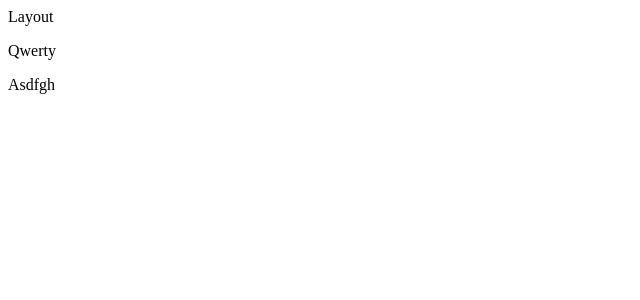
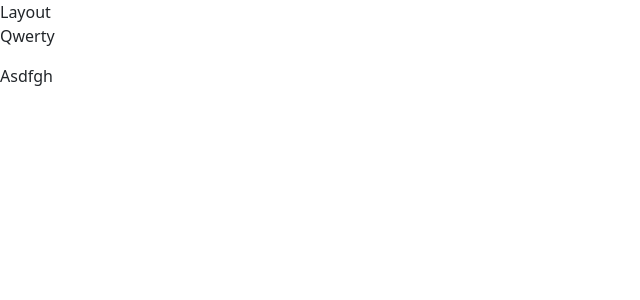
Before and after one commit to MxZhur/task-tree, a React (Vite) app: page / in a window 1280 px wide. Shown: the top 300 px of the page, without its empty margins (0-640 px from the left). Built offline with nearby package versions, Linux system fonts and the light colour scheme.

Commit message:
Added React Bootstrap

```diff
--- a/package.json
+++ b/package.json
@@ -14,6 +14,7 @@
     "@tauri-apps/api": "^1",
     "bootstrap": "^5.3.3",
     "react": "^18.2.0",
+    "react-bootstrap": "^2.10.1",
     "react-dom": "^18.2.0",
     "react-graph-vis": "^1.0.7",
     "react-redux": "^9.1.0",
--- a/src/App.css
+++ b/src/App.css
@@ -0,0 +1,21 @@
+html {
+  height: 100%;
+}
+
+body {
+  height: 100%;
+  overflow: hidden;
+}
+
+#root {
+  height: calc(100% - 50px);
+}
+
+.unselectable {
+    -webkit-touch-callout: none;
+    -webkit-user-select: none;
+    -khtml-user-select: none;
+    -moz-user-select: none;
+    -ms-user-select: none;
+    user-select: none;
+}
--- a/src/App.tsx
+++ b/src/App.tsx
@@ -2,6 +2,8 @@ import { Route, Routes } from "react-router-dom";
 import "./App.css";
 import { MainPage } from "./pages";
 import Layout from "./components/Layout";
+import 'bootstrap/dist/css/bootstrap.min.css';
+import 'bootstrap/dist/js/bootstrap.bundle.min.js';
 
 function App() {
   return (
```
Also changed, not shown: 1 other file (tests, documents, lock files or other folders).
